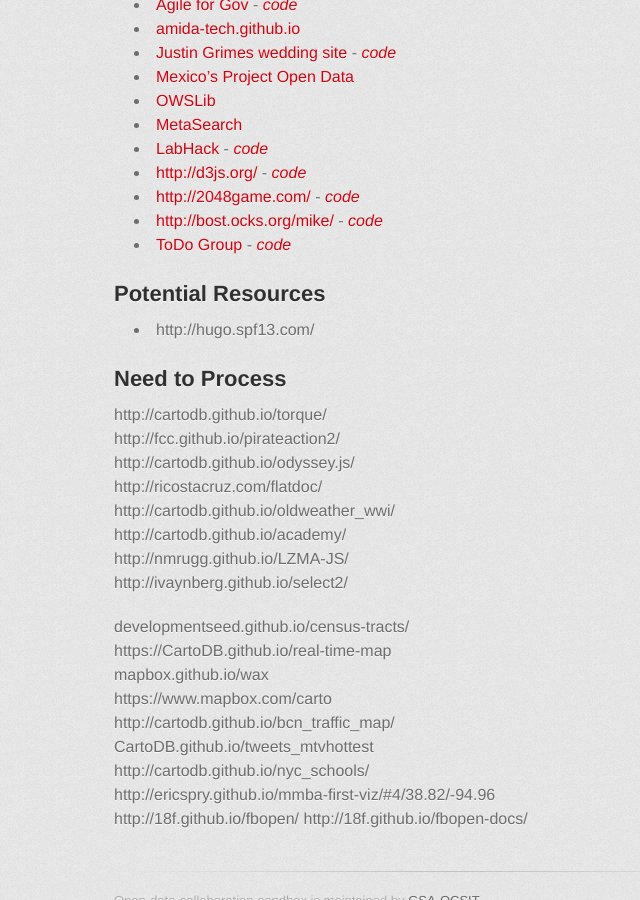
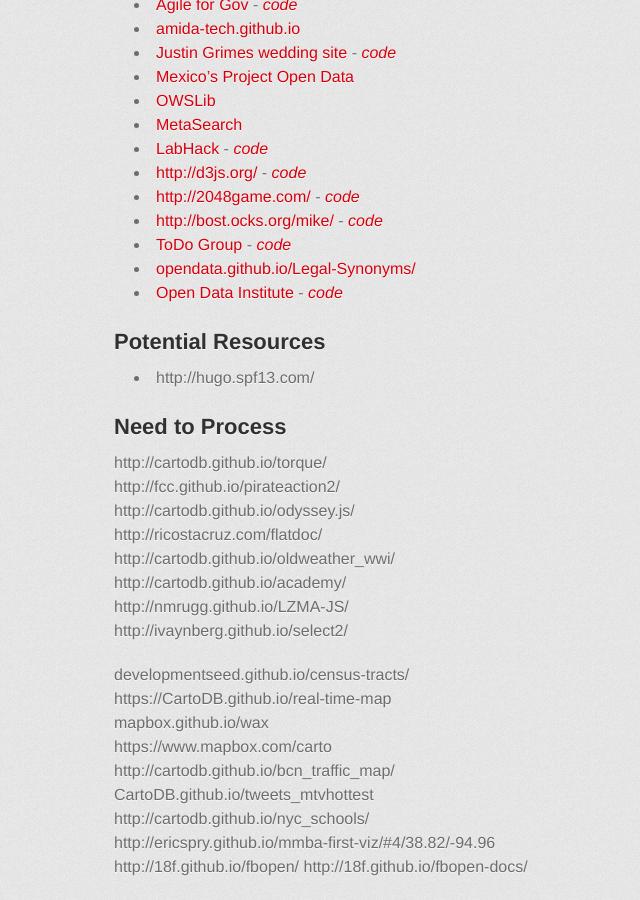
Before and after one commit to GSA/Open-Data-Collaboration-Sandbox, a Jekyll site: the page built from website_examples.md, in a window 1280 px wide and 900 px high, scrolled down 2302 px. Shown: the whole window, without its empty margins (216-856 px from the left). Built offline with Jekyll 4.4.1, drawn with Linux system fonts in a browser that asks for light colours; some web fonts are replaced.

Commit message:
Update website_examples.md

```diff
--- a/website_examples.md
+++ b/website_examples.md
@@ -103,6 +103,8 @@
 * [http://2048game.com/](http://gabrielecirulli.github.io/2048/) - *[code](http://github.com/gabrielecirulli/2048/)*
 * [http://bost.ocks.org/mike/](http://mbostock.github.io/bost.ocks.org) - *[code](https://github.com/mbostock/bost.ocks.org)*
 * [ToDo Group](https://todogroup.github.io) - *[code](https://github.com/todogroup/todogroup.github.io)*
+* [opendata.github.io/Legal-Synonyms/](http://opendata.github.io/Legal-Synonyms/)
+* [Open Data Institute](https://usodi.org/) - *[code](https://github.com/opendata/usodi.org)*
 
 
 
```
